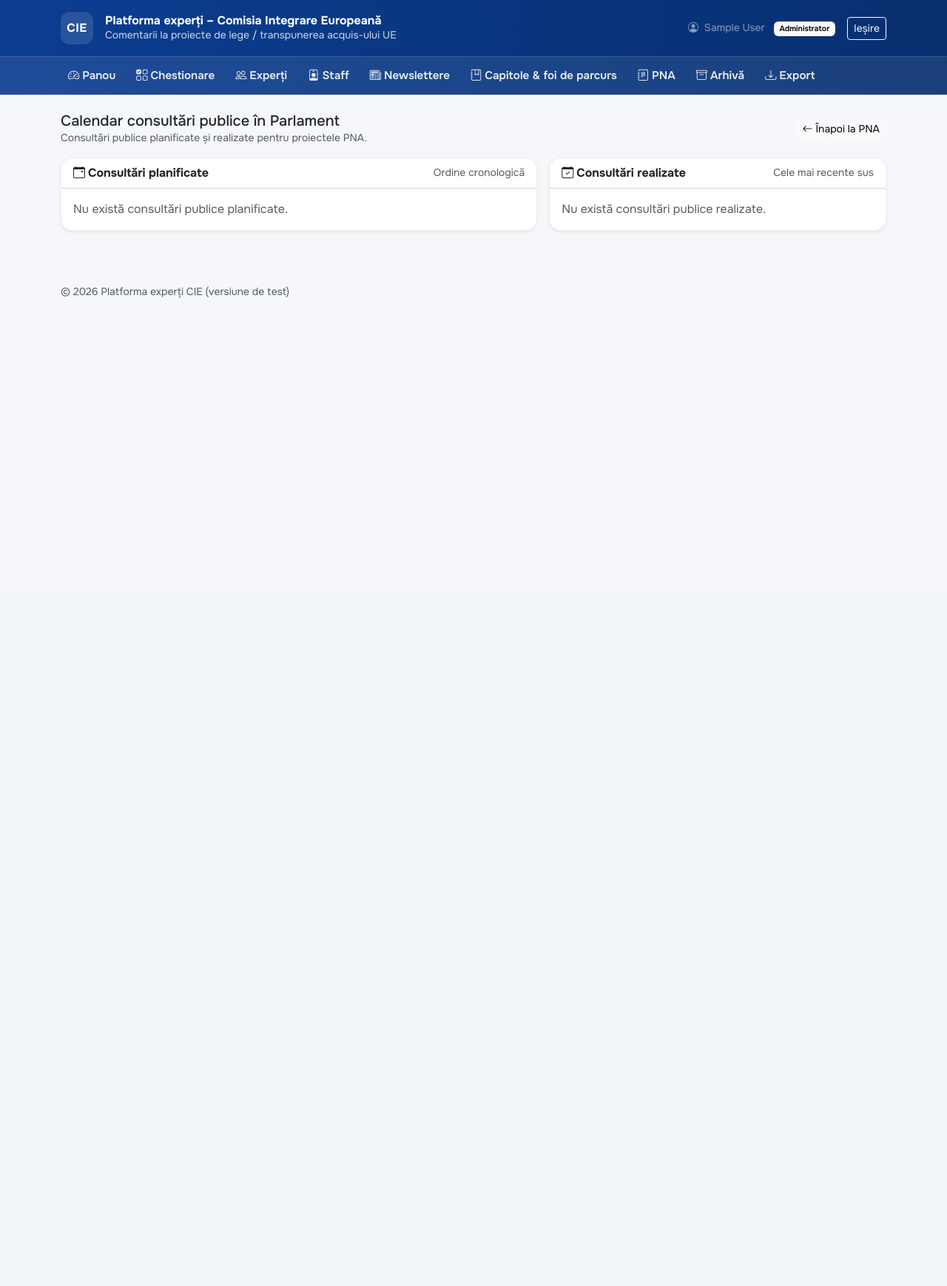
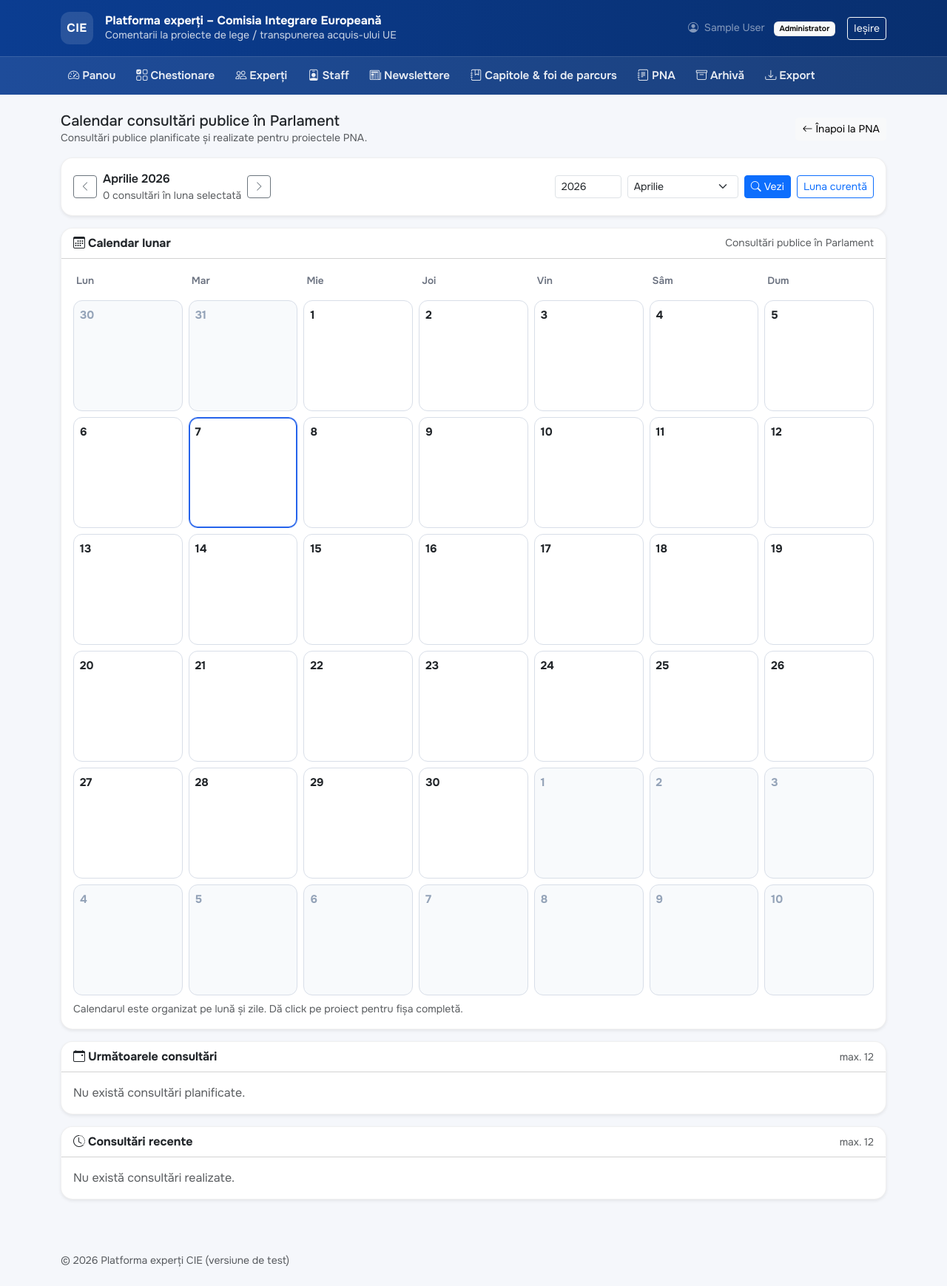
Before and after one commit to spatarum/cie-platforma, a Django app: page /administrare/pna/consultari/ in a window 1280 px wide. Shown: the whole page at 74% size. Before the commit the page ends 403 px from the top, so only its background shows below. Run offline with Django 4.2, Linux system fonts and the light colour scheme; the visitor is signed in with stand-in values (Sample User, id 1); data comes from the database, SQL or seed files in the repository; data that the repository does not hold is empty.

Commit message:
Add files via upload

```diff
--- a/templates/portal/pna_consultari_calendar.html
+++ b/templates/portal/pna_consultari_calendar.html
@@ -14,85 +14,170 @@
   </div>
 </div>
 
+<div class="card shadow-sm gov-card mb-3">
+  <div class="card-body d-flex flex-wrap align-items-center justify-content-between gap-2">
+    <div class="d-flex align-items-center gap-2">
+      <a class="btn btn-outline-secondary btn-sm" href="?year={{ prev_year }}&month={{ prev_month }}"><i class="bi bi-chevron-left"></i></a>
+      <div>
+        <div class="fw-semibold">{{ month_label|luna_an }}</div>
+        <div class="small text-muted">{{ month_event_count }} consultări în luna selectată</div>
+      </div>
+      <a class="btn btn-outline-secondary btn-sm" href="?year={{ next_year }}&month={{ next_month }}"><i class="bi bi-chevron-right"></i></a>
+    </div>
+    <div class="d-flex flex-wrap align-items-center gap-2">
+      <form method="get" class="d-flex align-items-center gap-2">
+        <input type="number" min="2024" max="2035" name="year" value="{{ selected_year }}" class="form-control form-control-sm" style="width: 90px;">
+        <select name="month" class="form-select form-select-sm" style="width: 150px;">
+          {% for m, label in month_options %}
+            <option value="{{ m }}" {% if selected_month == m %}selected{% endif %}>{{ label }}</option>
+          {% endfor %}
+        </select>
+        <button class="btn btn-primary btn-sm" type="submit"><i class="bi bi-search me-1"></i>Vezi</button>
+      </form>
+      <a class="btn btn-outline-primary btn-sm" href="?year={{ today_year }}&month={{ today_month }}">Luna curentă</a>
+    </div>
+  </div>
+</div>
+
 <div class="row g-3">
-  <div class="col-12 col-xl-7">
-    <div class="card shadow-sm gov-card h-100">
+  <div class="col-12 col-xxl-9">
+    <div class="card shadow-sm gov-card">
       <div class="card-header bg-white d-flex align-items-center justify-content-between">
-        <strong><i class="bi bi-calendar-event me-1"></i>Consultări planificate</strong>
-        <span class="text-muted small">Ordine cronologică</span>
+        <strong><i class="bi bi-calendar3 me-1"></i>Calendar lunar</strong>
+        <span class="small text-muted">Consultări publice în Parlament</span>
       </div>
-      <div class="card-body">
-        {% if upcoming_groups %}
-          {% for group in upcoming_groups %}
-            <div class="mb-4">
-              <div class="fw-semibold mb-2">{{ group.month|luna_an }}</div>
-              <div class="d-flex flex-column gap-3">
-                {% for item in group.items %}
-                  <div class="border rounded p-3">
-                    <div class="d-flex flex-wrap align-items-start justify-content-between gap-2">
-                      <div>
-                        <div class="fw-semibold"><a href="{{ item.detail_url }}" class="text-decoration-none">{{ item.project.titlu }}</a></div>
-                        <div class="text-muted small">{{ item.scope_label }}</div>
+      <div class="card-body p-2 p-lg-3">
+        <div class="consult-calendar-grid mb-2">
+          {% for wd in weekday_names %}
+            <div class="consult-calendar-weekday">{{ wd }}</div>
+          {% endfor %}
+          {% for week in calendar_weeks %}
+            {% for day in week %}
+              <div class="consult-calendar-cell {% if not day.in_month %}is-out{% endif %} {% if day.is_today %}is-today{% endif %}">
+                <div class="d-flex align-items-center justify-content-between mb-1">
+                  <span class="consult-calendar-daynum">{{ day.day }}</span>
+                  {% if day.count %}<span class="badge rounded-pill text-bg-primary">{{ day.count }}</span>{% endif %}
                 </div>
-                      <span class="badge text-bg-primary">{{ item.date|date:"d.m.Y" }}</span>
+                <div class="consult-calendar-events">
+                  {% for item in day.events %}
+                    <a href="{{ item.detail_url }}" class="consult-event d-block text-decoration-none">
+                      <div class="consult-event-title">{{ item.project.titlu }}</div>
+                      <div class="consult-event-meta">
+                        {% if item.time %}{{ item.time }}{% else %}ora n/s{% endif %}
+                        {% if item.location %} · {{ item.location }}{% endif %}
                       </div>
-                    <div class="mt-2 small">
-                      {% if item.time %}<span class="me-3"><i class="bi bi-clock me-1"></i>{{ item.time }}</span>{% endif %}
-                      {% if item.location %}<span><i class="bi bi-geo-alt me-1"></i>{{ item.location }}</span>{% endif %}
-                    </div>
-                    {% if item.description %}
-                      <div class="mt-2 text-muted">{{ item.description|linebreaksbr }}</div>
-                    {% endif %}
-                  </div>
+                      <div class="consult-event-scope">{{ item.scope_label }}</div>
+                    </a>
+                  {% empty %}
+                    <div class="consult-empty">&nbsp;</div>
                   {% endfor %}
                 </div>
               </div>
             {% endfor %}
-        {% else %}
-          <div class="text-muted">Nu există consultări publice planificate.</div>
-        {% endif %}
+          {% endfor %}
+        </div>
+        <div class="small text-muted">
+          Calendarul este organizat pe lună și zile. Dă click pe proiect pentru fișa completă.
+        </div>
       </div>
     </div>
   </div>
 
-  <div class="col-12 col-xl-5">
-    <div class="card shadow-sm gov-card h-100">
+  <div class="col-12 col-xxl-3">
+    <div class="card shadow-sm gov-card mb-3">
       <div class="card-header bg-white d-flex align-items-center justify-content-between">
-        <strong><i class="bi bi-calendar-check me-1"></i>Consultări realizate</strong>
-        <span class="text-muted small">Cele mai recente sus</span>
+        <strong><i class="bi bi-calendar-event me-1"></i>Următoarele consultări</strong>
+        <span class="small text-muted">max. 12</span>
       </div>
       <div class="card-body">
-        {% if past_groups %}
-          {% for group in past_groups %}
-            <div class="mb-4">
-              <div class="fw-semibold mb-2">{{ group.month|luna_an }}</div>
+        {% if upcoming_events %}
           <div class="d-flex flex-column gap-3">
-                {% for item in group.items %}
-                  <div class="border rounded p-3">
-                    <div class="d-flex flex-wrap align-items-start justify-content-between gap-2">
-                      <div>
+            {% for item in upcoming_events %}
+              <div class="border rounded p-2">
                 <div class="fw-semibold"><a href="{{ item.detail_url }}" class="text-decoration-none">{{ item.project.titlu }}</a></div>
-                        <div class="text-muted small">{{ item.scope_label }}</div>
-                      </div>
-                      <span class="badge text-bg-light border">{{ item.date|date:"d.m.Y" }}</span>
-                    </div>
-                    <div class="mt-2 small">
-                      {% if item.time %}<span class="me-3"><i class="bi bi-clock me-1"></i>{{ item.time }}</span>{% endif %}
-                      {% if item.location %}<span><i class="bi bi-geo-alt me-1"></i>{{ item.location }}</span>{% endif %}
-                    </div>
-                    {% if item.description %}
-                      <div class="mt-2 text-muted">{{ item.description|linebreaksbr }}</div>
-                    {% endif %}
+                <div class="small text-muted mb-1">{{ item.scope_label }}</div>
+                <div class="small"><i class="bi bi-calendar me-1"></i>{{ item.date|date:"d.m.Y" }}{% if item.time %} · {{ item.time }}{% endif %}</div>
+                {% if item.location %}<div class="small"><i class="bi bi-geo-alt me-1"></i>{{ item.location }}</div>{% endif %}
+                {% if item.description %}<div class="small text-muted mt-1">{{ item.description|truncatechars:120 }}</div>{% endif %}
               </div>
             {% endfor %}
           </div>
+        {% else %}
+          <div class="text-muted">Nu există consultări planificate.</div>
+        {% endif %}
+      </div>
+    </div>
+
+    <div class="card shadow-sm gov-card">
+      <div class="card-header bg-white d-flex align-items-center justify-content-between">
+        <strong><i class="bi bi-clock-history me-1"></i>Consultări recente</strong>
+        <span class="small text-muted">max. 12</span>
+      </div>
+      <div class="card-body">
+        {% if past_events %}
+          <div class="d-flex flex-column gap-3">
+            {% for item in past_events %}
+              <div class="border rounded p-2">
+                <div class="fw-semibold"><a href="{{ item.detail_url }}" class="text-decoration-none">{{ item.project.titlu }}</a></div>
+                <div class="small text-muted mb-1">{{ item.scope_label }}</div>
+                <div class="small"><i class="bi bi-calendar me-1"></i>{{ item.date|date:"d.m.Y" }}{% if item.time %} · {{ item.time }}{% endif %}</div>
+                {% if item.location %}<div class="small"><i class="bi bi-geo-alt me-1"></i>{{ item.location }}</div>{% endif %}
               </div>
             {% endfor %}
+          </div>
         {% else %}
-          <div class="text-muted">Nu există consultări publice realizate.</div>
+          <div class="text-muted">Nu există consultări realizate.</div>
         {% endif %}
       </div>
     </div>
   </div>
 </div>
+
+<style>
+.consult-calendar-grid{
+  display:grid;
+  grid-template-columns: repeat(7, minmax(0,1fr));
+  gap: .5rem;
+}
+.consult-calendar-weekday{
+  font-size:.85rem;
+  color:#6b7280;
+  font-weight:600;
+  padding:.25rem .25rem .5rem;
+}
+.consult-calendar-cell{
+  min-height: 150px;
+  border:1px solid #d8dee8;
+  border-radius:.75rem;
+  padding:.5rem;
+  background:#fff;
+}
+.consult-calendar-cell.is-out{
+  background:#f8fafc;
+  color:#94a3b8;
+}
+.consult-calendar-cell.is-today{
+  border-color:#2563eb;
+  box-shadow: inset 0 0 0 1px #2563eb;
+}
+.consult-calendar-daynum{font-weight:700; font-size:.95rem;}
+.consult-calendar-events{display:flex; flex-direction:column; gap:.35rem;}
+.consult-event{
+  border:1px solid #dbe7ff;
+  background:#f8fbff;
+  border-radius:.55rem;
+  padding:.35rem .45rem;
+}
+.consult-event-title{font-size:.82rem; font-weight:600; color:#0f172a; line-height:1.2;}
+.consult-event-meta,.consult-event-scope{font-size:.73rem; color:#64748b; line-height:1.2;}
+.consult-empty{height:1rem;}
+@media (max-width: 1199.98px){
+  .consult-calendar-cell{min-height: 120px;}
+}
+@media (max-width: 767.98px){
+  .consult-calendar-grid{grid-template-columns: repeat(1, minmax(0,1fr));}
+  .consult-calendar-weekday{display:none;}
+  .consult-calendar-cell{min-height:auto;}
+}
+</style>
 {% endblock %}
```
Lines whose indentation alone changed are shown as unchanged.
